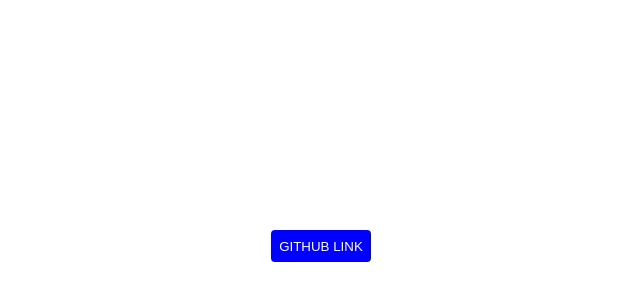
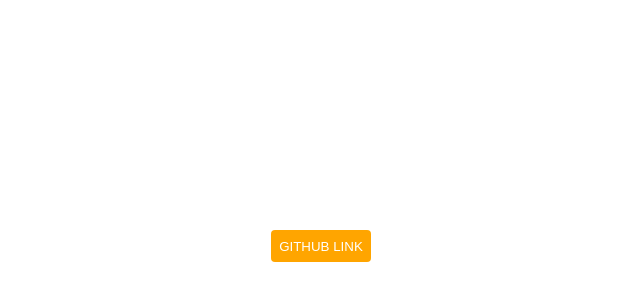
Before and after one commit to magsranier/testtest, a React (Vite) app: page / in a window 1280 px wide. Shown: the part 162-462 px from the top of the page, without its empty margins (87-727 px from the left). Built offline with nearby package versions, Linux system fonts and the light colour scheme.

Commit message:
feat: reverted

```diff
--- a/src/index.css
+++ b/src/index.css
@@ -8,7 +8,7 @@
   button {
     padding: 4px 8px;
     color: white;
-    background-color: blue;
+    background-color: orange;
     border: none;
     border-radius: 4px;
     height: 32px;
```
